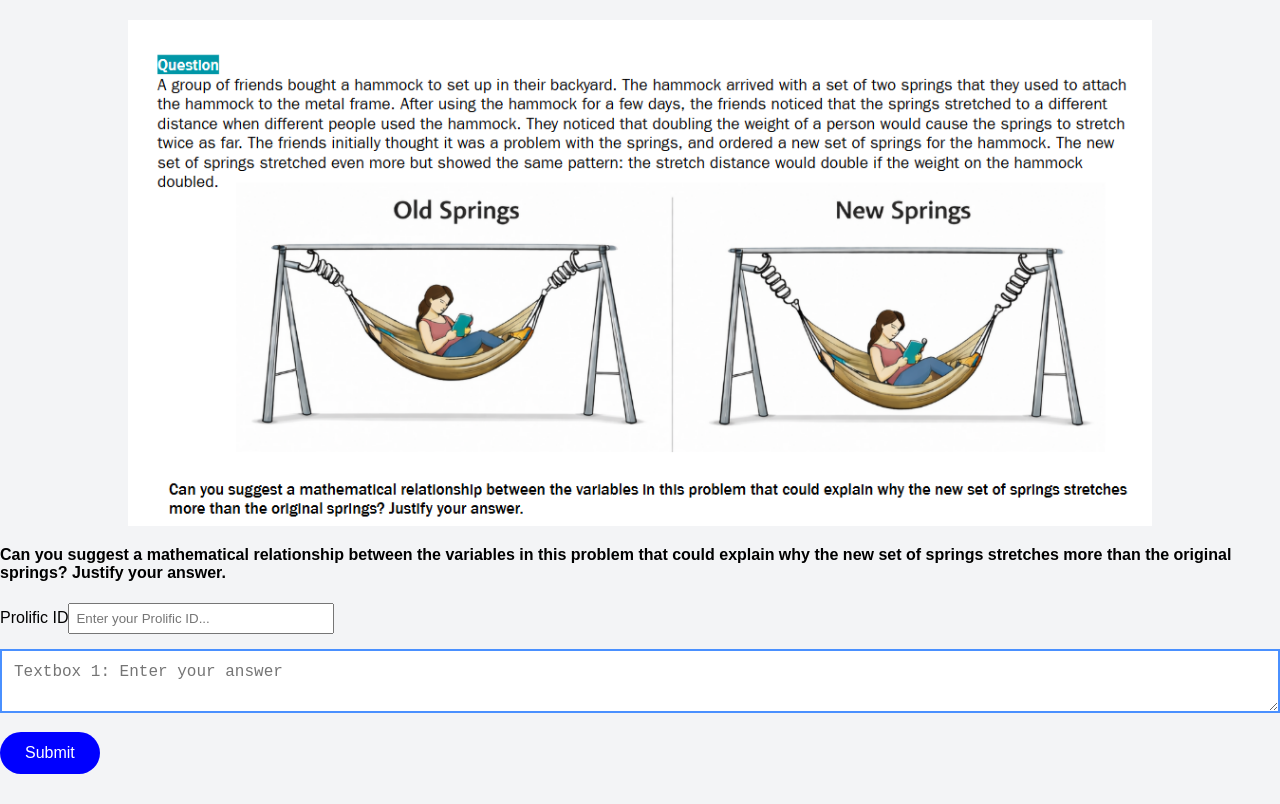
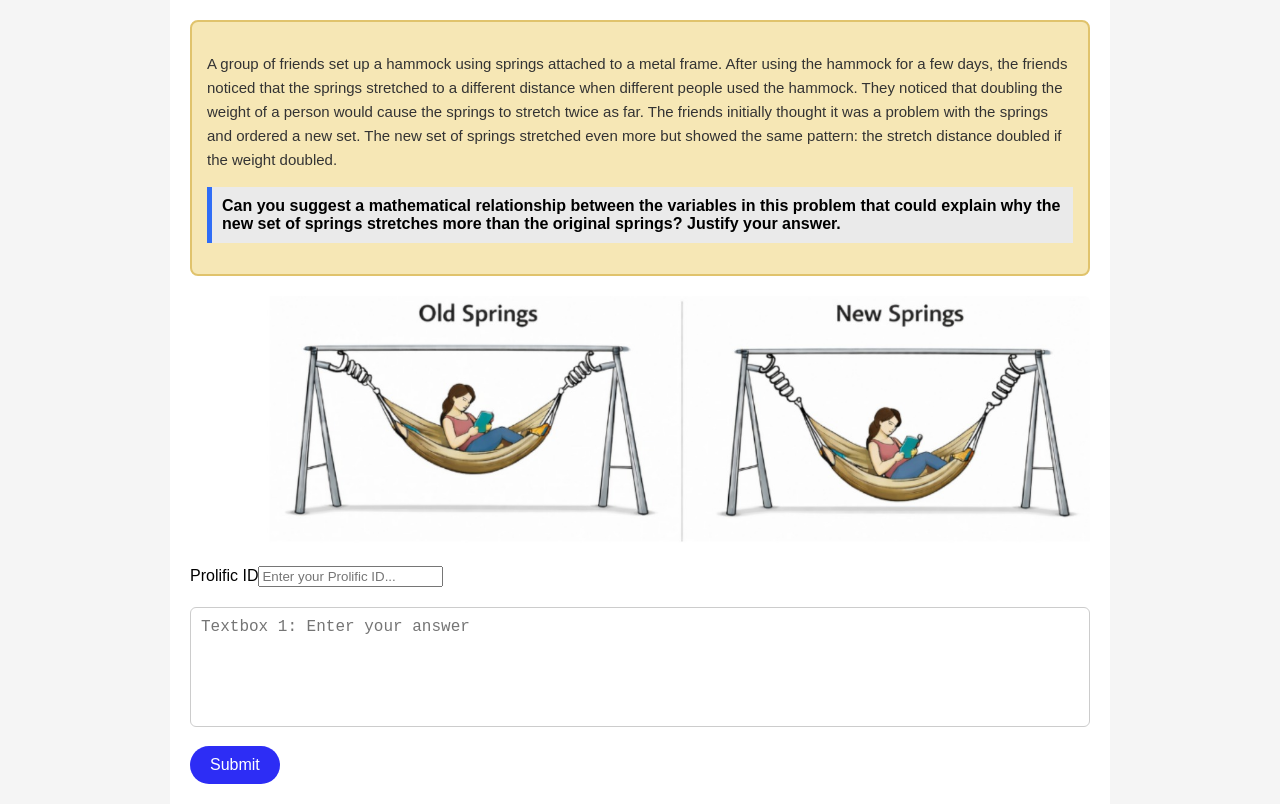
Before and after one commit to Yasasvi-20/mssspring, a React (Create React App) app in the folder frontend/: page / in a window 1280 px wide. Built offline with nearby package versions, Linux system fonts and the light colour scheme.

Commit message:
alignment changes

```diff
--- a/frontend/src/App.css
+++ b/frontend/src/App.css
@@ -1,86 +1,163 @@
 body {
   margin: 0;
-  font-family: Arial;
+  font-family: Arial, sans-serif;
   background: #f3f4f6;
 }
 
-/* FULL WIDTH */
+/* Main container */
 .container {
-  width: 95%;
-  max-width: 1400px;
-  margin: auto;
+  max-width: 900px;
+  margin: 0 auto;
   padding: 20px;
-  background: white;
 }
 
-/* HEADER */
-.question-label {
-  background: teal;
+/* Image section */
+.image-container {
+  display: flex;
+  justify-content: center;
+  margin-bottom: 20px;
+}
+
+.question-image {
+  width: 100%;
+  max-width: 800px;
+  border-radius: 6px;
+}
+
+/* Question text */
+.question-text {
+  font-size: 20px;
+  font-weight: bold;
+  margin: 20px 0;
+  text-align: left;
+}
+
+/* Prolific ID */
+.input-row {
+  margin-bottom: 15px;
+}
+
+.input-row input {
+  padding: 10px;
+  width: 300px;
+  font-size: 14px;
+}
+
+/* Textbox */
+.answer-box {
+  width: 100%;
+  height: 120px;
+  padding: 12px;
+  font-size: 16px;
+  border: 1px solid #ccc;
+  border-radius: 6px;
+  resize: none;
+  box-sizing: border-box;
+}
+
+/* Fix text starting from middle issue */
+.answer-box::placeholder {
+  vertical-align: top;
+}
+
+/* Button */
+.submit-btn {
+  margin-top: 15px;
+  padding: 10px 20px;
+  background: #2d2df5;
   color: white;
-  display: inline-block;
-  padding: 3px 6px;
+  border: none;
+  border-radius: 20px;
+  font-size: 16px;
+  cursor: pointer;
+}
+
+.prompt-section {
+  background: #fff8d6;
+  border: 2px solid #f2c94c;
+  border-radius: 10px;
+  padding: 18px;
+  margin-bottom: 20px;
+}
+
+.scenario-text {
+  font-size: 16px;
+  line-height: 1.6;
+  color: #333;
+  margin-bottom: 15px;
+}
+
+.highlighted-question {
+  background: #ffffff;
+  border-left: 6px solid #1f6feb;
+  padding: 12px;
+  font-size: 18px;
   font-weight: bold;
 }
 
-/* TEXT */
-.scenario-text {
-  font-size: 16px;
-  margin-top: 10px;
-  line-height: 1.4;
+/* Page center */
+.page {
+  display: flex;
+  justify-content: center;
+  background: #f5f5f5;
 }
 
-.main-question {
-  font-weight: bold;
-  margin-top: 15px;
+/* Main card */
+.card {
+  width: 900px;            /* ✅ fixed width like reference */
+  background: white;
+  padding: 20px;
 }
 
-/* IMAGE */
-.question-image {
-  width: 80%;
-  display: block;
-  margin: 20px auto;
+/* Prompt section */
+.prompt-section {
+  background: #f6e7b5;
+  border: 2px solid #e0c36c;
+  border-radius: 8px;
+  padding: 15px;
+  margin-bottom: 20px;
 }
 
-/* INPUT */
-.student-input input {
-  width: 250px;
-  padding: 6px;
-  margin-top: 5px;
+/* Scenario text */
+.scenario-text {
+  font-size: 15px;
+  line-height: 1.6;
+  text-align: left;
 }
 
-/* TEXTBOX */
-.answer-box,
-.answer-box-v2 {
-  width: 100%;
-  margin-top: 15px;
-  padding: 12px;
+/* Highlighted question */
+.highlighted-question {
+  background: #eaeaea;
+  border-left: 5px solid #2f6df6;
+  padding: 10px;
+  margin-top: 10px;
+  font-weight: bold;
   font-size: 16px;
-  border: 2px solid #4a90ff;
+}
+
+/* Image */
+.question-image {
+  display: block;
+  margin: 0 auto 20px auto;   /* ✅ perfectly centered */
+  max-width: 100%;
+}
+
+/* Input section */
+.student-input {
+  margin-bottom: 10px;
+}
+
+/* Textbox */
+.answer-box {
+  width: 100%;               /* ✅ align with card */
+  height: 120px;
+  margin-top: 10px;
+  padding: 10px;
   box-sizing: border-box;
 }
 
-/* FEEDBACK */
-.feedback-box {
-  margin-top: 15px;
-  padding: 15px;
-  background: #eeeeee;
-  border: 1px solid #aaa;
-}
-
-.feedback-label {
-  font-weight: bold;
-  display: block;
-  margin-bottom: 8px;
-}
-
-/* BUTTON */
+/* Button */
 .submit-btn {
   margin-top: 15px;
-  padding: 12px 25px;
-  background: blue;
-  color: white;
-  border: none;
-  border-radius: 25px;
-  cursor: pointer;
-  font-size: 16px;
+  padding: 10px 20px;
 }
--- a/frontend/src/App.js
+++ b/frontend/src/App.js
@@ -15,6 +15,23 @@ function App() {
     window.location.hostname === "localhost"
       ? "http://127.0.0.1:8000"
       : "https://backend-clbs.onrender.com";
+
+  // ✅ Scenario text (FULL paragraph)
+  const scenarioText = `
+A group of friends set up a hammock using springs attached to a metal frame.
+After using the hammock for a few days, the friends noticed that the springs
+stretched to a different distance when different people used the hammock.
+They noticed that doubling the weight of a person would cause the springs
+to stretch twice as far.
+
+The friends initially thought it was a problem with the springs and ordered
+a new set. The new set of springs stretched even more but showed the same
+pattern: the stretch distance doubled if the weight doubled.
+`;
+
+  // ✅ Highlighted question
+  const questionText =
+    "Can you suggest a mathematical relationship between the variables in this problem that could explain why the new set of springs stretches more than the original springs? Justify your answer.";
 
   const extractFeedback = (data) => {
     let cleanFeedback = "No feedback received.";
@@ -57,10 +74,8 @@ function App() {
         return;
       }
 
-      const currentWord = words[index];
-
       setFeedback((prev) =>
-        prev ? prev + " " + currentWord : currentWord
+        prev ? prev + " " + words[index] : words[index]
       );
 
       index++;
@@ -90,25 +105,21 @@ function App() {
           "Content-Type": "application/json"
         },
         body: JSON.stringify({
-        prolific_id: prolificId,
-        student_response_1: response1,
-        student_response_2: ""
+          prolific_id: prolificId,
+          student_response_1: response1,
+          student_response_2: ""
         })
       });
 
-      if (!res.ok) {
-        throw new Error("Backend error");
-      }
+      if (!res.ok) throw new Error("Backend error");
 
       const data = await res.json();
-      console.log("Backend response:", data);
-
       const cleanFeedback = extractFeedback(data);
       typeFeedback(cleanFeedback);
     } catch (error) {
       console.error(error);
       setShowFeedback(true);
-      setFeedback("Something went wrong. Please check if the backend is running.");
+      setFeedback("Something went wrong. Please check backend.");
     } finally {
       setLoading(false);
     }
@@ -116,34 +127,38 @@ function App() {
 
   const handleResubmit = () => {
     if (!response2.trim()) {
-      alert("Please enter your improved answer in Textbox 2.");
+      alert("Please enter your improved answer.");
       return;
     }
 
-    alert("Thank you! Your response has been submitted.");
+    alert("Thank you for submitting your answer, please close the window and return to the survey.");
   };
 
   return (
     <div className="page">
       <div className="card">
 
+        {/* ✅ Scenario + Question Section */}
+        <div className="prompt-section">
 
+          <p className="scenario-text">
+            {scenarioText}
+          </p>
 
+          <p className="highlighted-question">
+            {questionText}
+          </p>
 
+        </div>
 
+        {/* Image */}
         <img
           src="/question.png"
           alt="Hammock spring question"
           className="question-image"
         />
 
-        <p className="main-question">
-          Can you suggest a mathematical relationship between the variables in
-          this problem that could explain why the new set of springs stretches
-          more than the original springs? Justify your answer.
-        </p>
-
-        {/*  Prolific ID */}
+        {/* Prolific ID */}
         <div className="student-input">
           <label>Prolific ID</label>
           <input
@@ -154,6 +169,7 @@ function App() {
           />
         </div>
 
+        {/* Textbox 1 */}
         <textarea
           className="answer-box"
           value={response1}
@@ -169,6 +185,7 @@ function App() {
           {loading ? "Generating Feedback..." : "Submit"}
         </button>
 
+        {/* Feedback */}
         {showFeedback && (
           <div className="feedback-box">
             <div className="feedback-label">Feedback</div>
@@ -176,6 +193,7 @@ function App() {
           </div>
         )}
 
+        {/* Textbox 2 */}
         {showTextbox2 && (
           <>
             <textarea
```
Also changed, not shown: frontend/public/question.png.
